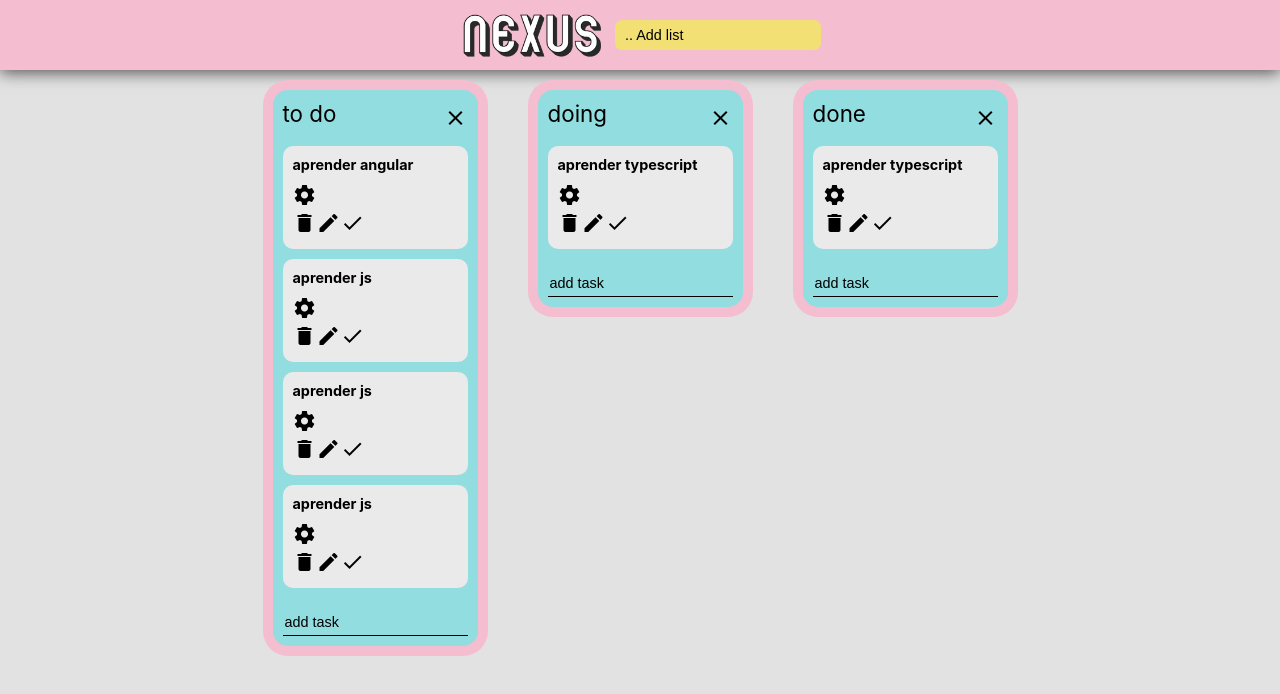
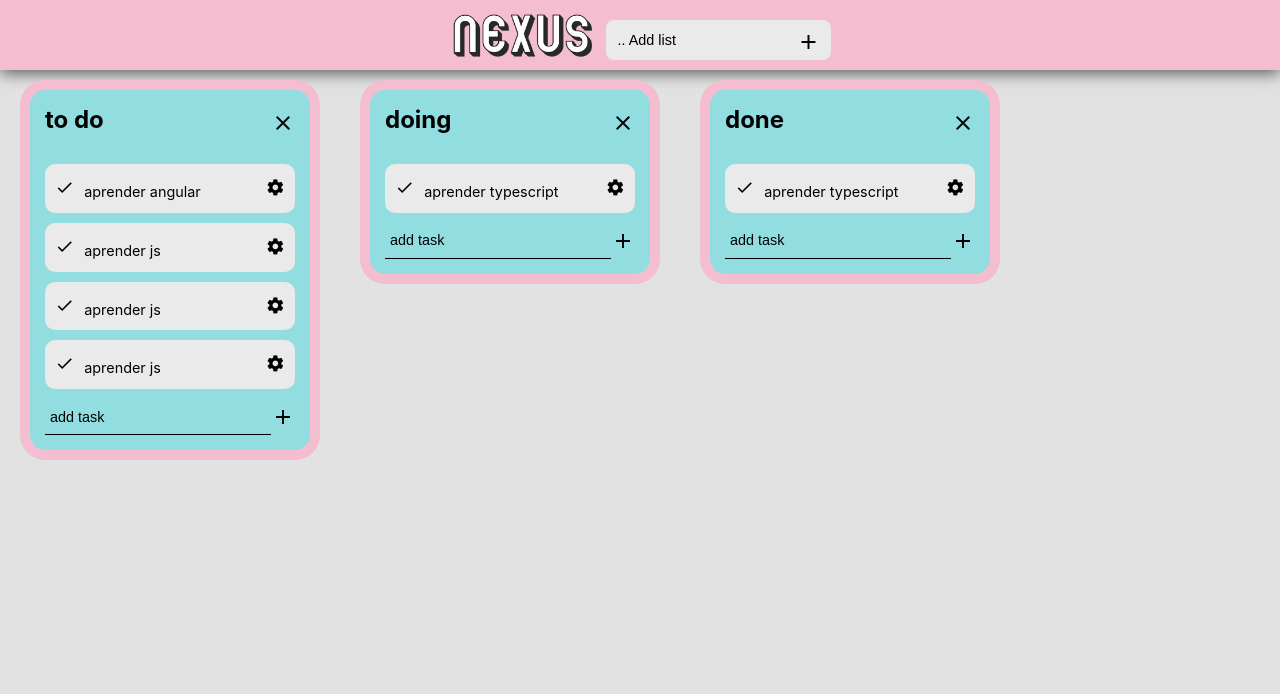
Before and after one commit to ArturoPardo/nexus-complete, an Angular app: page /board in a window 1280 px wide. Shown: the top 694 px of the page. Built offline with nearby package versions, Linux system fonts and the light colour scheme.

Commit message:
remove name list

```diff
--- a/src/app/add-new-list/add-new-list.component.html
+++ b/src/app/add-new-list/add-new-list.component.html
@@ -1,4 +1,7 @@
 <header>
   <img src="/assets/nexus.png">
-  <input type="text" placeholder=".. Add list"  (keyup.enter)="addList($event)" />
+  <div class="input">
+  <input type="text" placeholder=".. Add list" [(ngModel)]="text" (keyup.enter)="addList($event)" />
+  <i (click)="addListSymbol(text)" class="material-icons">add</i>
+  </div>
 </header>
--- a/src/app/add-new-list/add-new-list.component.scss
+++ b/src/app/add-new-list/add-new-list.component.scss
@@ -5,20 +5,30 @@ header {
     height: 70px;
     padding: 10px;
     box-shadow: 0px 3px 15px #575656;
+    width: 100vw;
 
   }
   header img {
     height: 50px;
   }
-  input {
-    background-color: #f3e074;
+  .input {
+    background-color: #eaeaea;
+    margin-left: 10px;
+    border-radius: .5em;
+    height: 40px;
+    margin-top:10px;
+    padding: 10px;
+    width: 225px;
+    display: flex;
+    justify-content:space-between;
+
+  }
+  input{
     border: none;
-    margin-left: 10px;
-    padding: 5px 10px;
-    border-radius: .5em;
+    width: 100%;
+    margin-right: 5px;
     font-size: 0.9em;
-    height: 30px;
-    margin-top: 10px;
+    background-color: transparent;
 
   }
   input:focus {
--- a/src/app/add-new-list/add-new-list.component.ts
+++ b/src/app/add-new-list/add-new-list.component.ts
@@ -14,4 +14,13 @@ export class AddNewListComponent{
       ev.target.value = '';
     }
   }
+  addListSymbol(text){
+    console.log(text);
+    if (text !== undefined){
+      this.dataService.addNewList(text);
+
+    }
+
+
+  }
 }
--- a/src/app/data-manager.service.ts
+++ b/src/app/data-manager.service.ts
@@ -140,5 +140,12 @@ export class DataManagerService {
       return listObj;
     });
   }
+  checkedTarea(tarea) {
+    tarea.completada = !tarea.completada;
+
+  }
+  editListName(list: List) {
+    this.data.lists = this.data.lists.map(listObj => (listObj.listId === list.listId ? list : listObj));
+  }
 
 }
--- a/src/app/list/list.component.html
+++ b/src/app/list/list.component.html
@@ -1,11 +1,22 @@
 <div class="verdadero">
   <div class="box">
     <div class="box_title">
-    <div class="name">{{ list.name }}</div>
+        <h1>
+            <span [hidden]="editing" (dblclick)="edit(editInput)">{{ list.name }}</span>
+            <span [hidden]="!editing">
+              <input type="text" #editInput (keyup.enter)="editName()" (blur)="cancelEdit()" [(ngModel)]="newName" />
+            </span>
+          </h1>
+
+    <!-- <div class="name">{{ list.name }}</div> -->
+
+
     <i (click)="delete(list.listId)"class="material-icons">clear</i>
     </div>
 
     <app-task *ngFor="let taskObj of list.tasks" [task]="taskObj"></app-task>
-
-  <input type="text" placeholder="add task" (keyup.enter)="newTask($event)" />
+    <div class="box_input">
+  <input type="text" placeholder="add task" [(ngModel)]="text" (keyup.enter)="newTask($event)" />
+  <i (click)="addListSymbol(text)" class="material-icons">add</i>
+  </div>
 </div>
--- a/src/app/list/list.component.scss
+++ b/src/app/list/list.component.scss
@@ -13,12 +13,12 @@
   background-color: #f5bdd0;
   margin: 10px 20px;
   padding: 10px;
-  width: 225px;
+  width: 300px;
   border-radius: 25px;
 }
 .box {
   border-radius: 15px;
-  padding: 10px;
+  padding: 15px;
   background-color: #92dddf;
 }
 
@@ -53,6 +53,10 @@ h1 {
   justify-content: space-between;
   margin-bottom:10px;
 }
+.box_input{
+  display: flex;
+  justify-content: space-between;
+}
 .material-icons {
   line-height: 1.5;
 }
@@ -62,6 +66,8 @@ input{
   border-bottom:1px solid #000;
   width: 100%;
   font-size: 0.9em;
-  margin-top: 15px;
-  padding-bottom:5px;
+  padding:5px;
 }
+input:focus{
+	outline:0px;
+}
--- a/src/app/list/list.component.ts
+++ b/src/app/list/list.component.ts
@@ -9,6 +9,8 @@ import { DataManagerService } from '../data-manager.service';
 })
 export class ListComponent{
   @Input() list: List;
+  editing = false;
+  newName: string = '';
   constructor(private dataService: DataManagerService) { }
 
   delete(id:number){
@@ -22,5 +24,27 @@ export class ListComponent{
       ev.target.value = '';
     }
   }
+  addListSymbol(text){
+    if (text !== ''){
+      this.dataService.addNewTask(text,this.list);
+
+    }
+    text== '';
+
+  }
+  edit(node) {
+    setTimeout(() => {
+      node.focus();
+    }, 0);
+    this.editing = true;
+  }
+  cancelEdit() {
+    this.editing = false;
+  }
+  editName() {
+    this.list.name = this.newName;
+    this.dataService.editListName(this.list);
+    this.editing = false;
+  }
 
 }
--- a/src/app/show-lists/show-lists.component.scss
+++ b/src/app/show-lists/show-lists.component.scss
@@ -1,5 +1,4 @@
 .showLists{
     display: flex;
-    flex-flow: row wrap;
-    justify-content: center;
+    justify-content: start;
 }
--- a/src/app/task/task.component.html
+++ b/src/app/task/task.component.html
@@ -1,6 +1,11 @@
-<div class="tasks">
-    <h1>{{ task.text }}</h1>
-    <i class="material-icons">settings</i>
+<div class= "{{completed? 'tasks_off' : 'tasks_on'}}">
+    <div class="task_title">
+      <div>
+        <i class="material-icons" (click)="siExiste()">   {{completed? "done_all" : "done"}} </i>
+    <span class="task_name">{{ task.text }}</span>
+  </div>
+    <i (click)="mostrar()" class="material-icons">settings</i>
+    </div>
     <div class="controls">
       <i class="material-icons">delete</i>
       <i (click)="edit(editInput)" class="material-icons">edit</i>
--- a/src/app/task/task.component.scss
+++ b/src/app/task/task.component.scss
@@ -1,10 +1,31 @@
-h1{
+.task_name{
     font-size: 0.9em;
-    margin:0px 0px 10px 0px;
+    margin:0px 0px 10px 10px;
 }
-.tasks {
+.tasks_on {
     border-radius: 10px;
     padding: 10px;
     background-color: #eaeaea;
     margin-bottom: 10px;
   }
+  .tasks_off {
+    border-radius: 10px;
+    padding: 10px;
+    background-color: #eaeaea;
+    margin-bottom: 10px;
+    opacity:0.4 ;
+  }
+  .material-icons {
+    font-size: 1.2rem;
+
+    line-height: 1.5;
+  }
+  .task_title {
+    display: flex;
+    justify-content: space-between;
+
+  }
+  .controls{
+      background-color: red;
+      display:none;
+  }
--- a/src/app/task/task.component.ts
+++ b/src/app/task/task.component.ts
@@ -9,10 +9,17 @@ import { DataManagerService } from '../data-manager.service';
 export class TaskComponent {
   @Input() task: Task;
 
-  editing:boolean =true;
+  completed:boolean =false;
   constructor(private dataService: DataManagerService) { }
 
-  ngOnInit() {
+  siExiste() {
+
+    this.completed = !this.completed;
+    console.log(this.completed)
+  }
+  mostrar(){console.log("hh");
+
   }
 
+
 }
```
